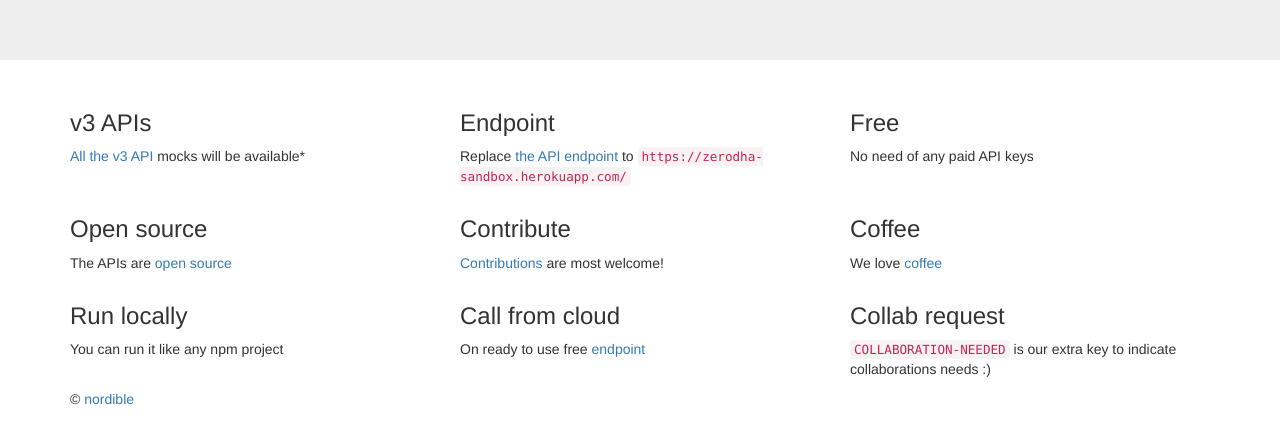
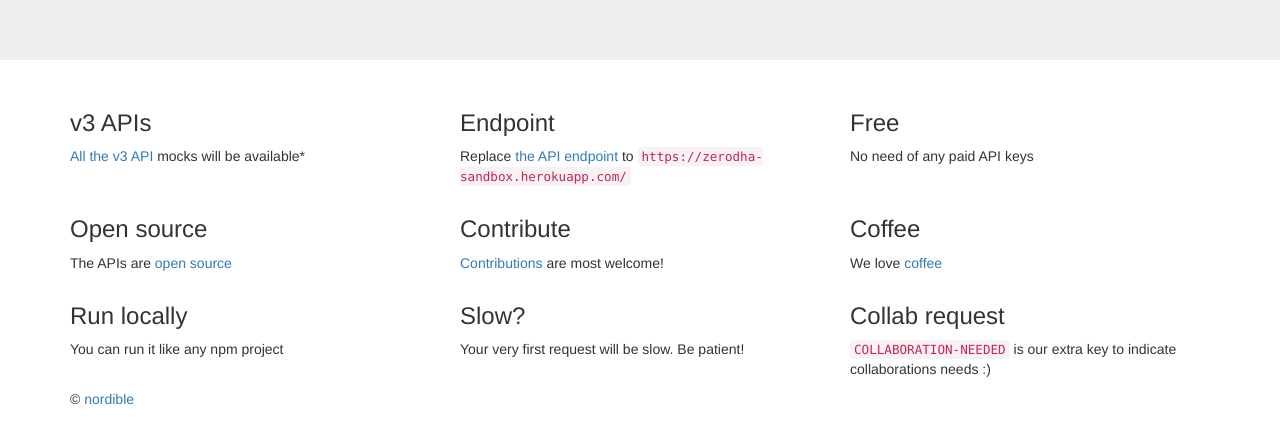
Before and after one commit to xameeramir/zerodha-sandbox, a website: page index.html in a window 1280 px wide. Shown: the part 144-588 px from the top of the page. Drawn offline with nearby package versions, Linux system fonts and the light colour scheme.

Commit message:
first request slow

```diff
--- a/index.html
+++ b/index.html
@@ -52,8 +52,8 @@
       <p>You can run it like any npm project</p>
     </div>
     <div class="col-sm-4">
-      <h3>Call from cloud</h3>
-      <p>On ready to use free <a href="https://zerodha-sandbox.herokuapp.com/">endpoint</a></p>
+      <h3>Slow?</h3>
+      <p>Your very first request will be slow. Be patient!</p>
     </div>
     <div class="col-sm-4">
       <h3>Collab request</h3>
```
